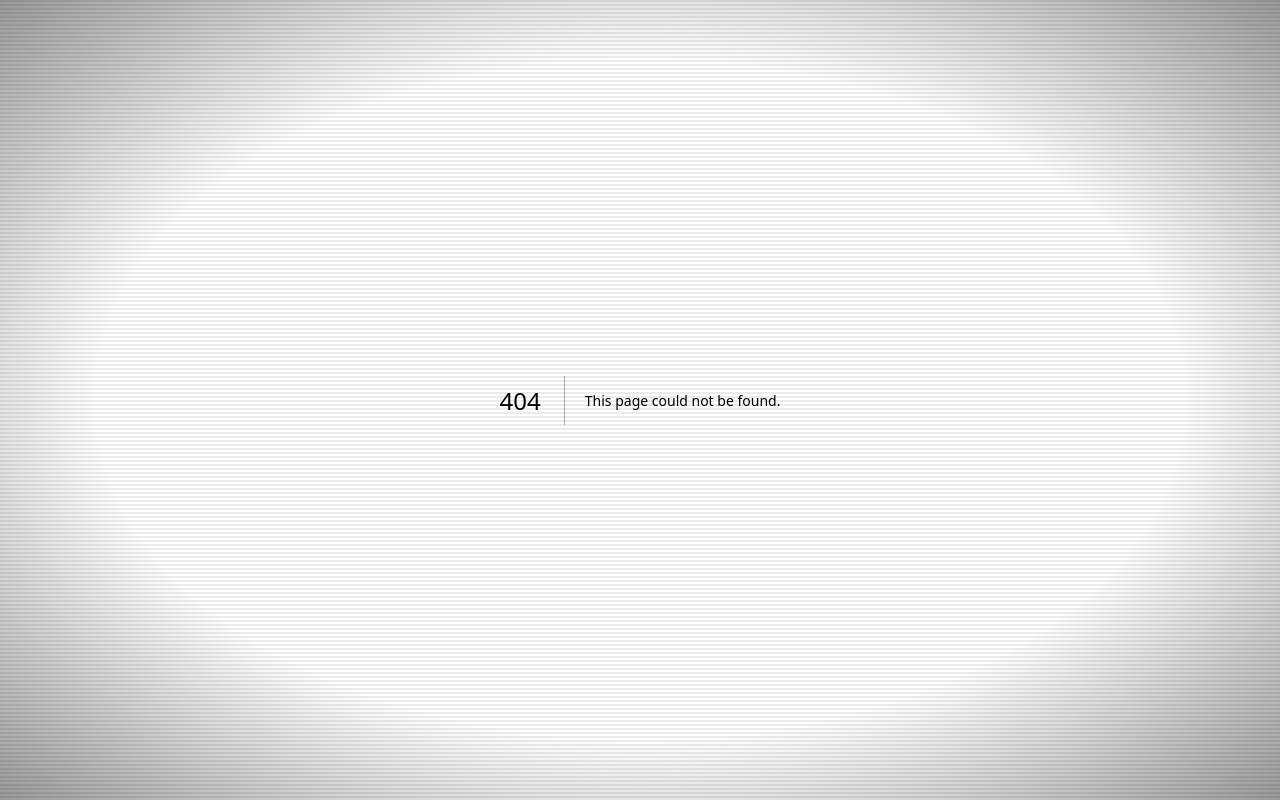
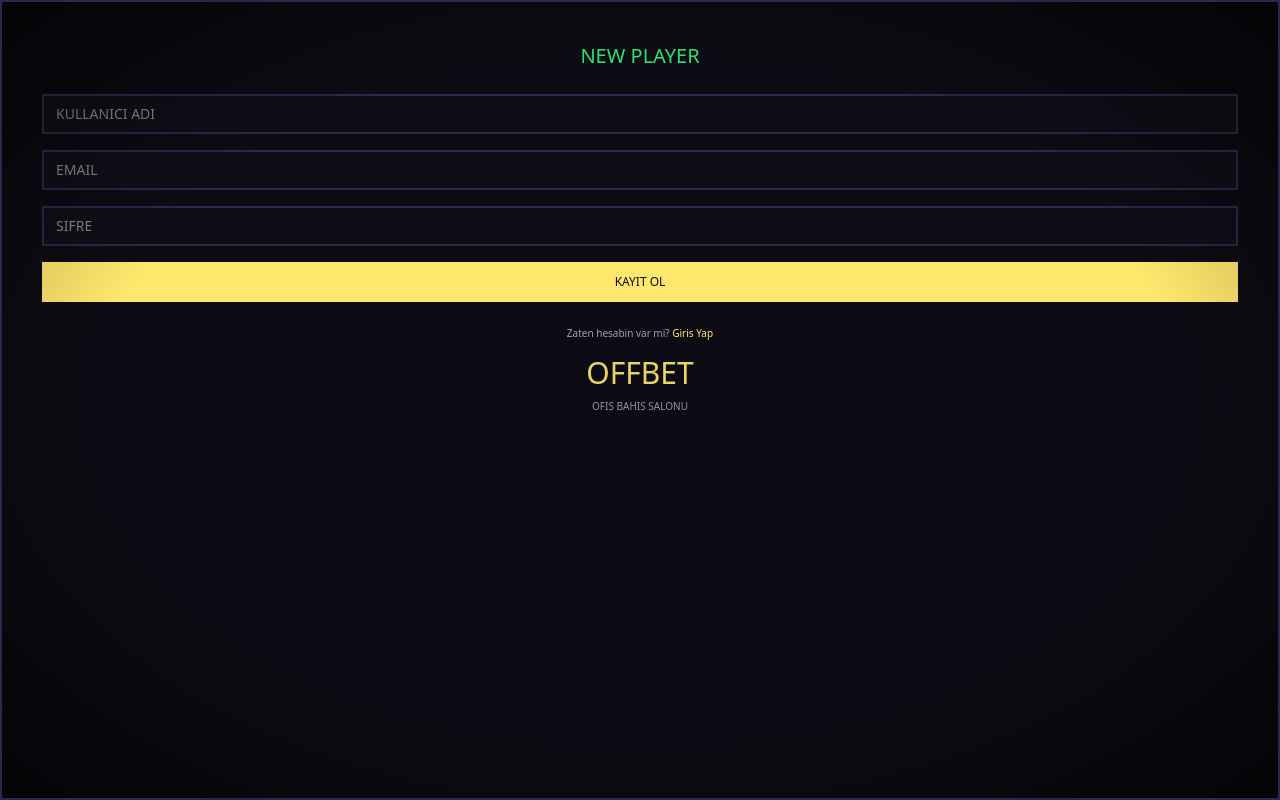
Before and after one commit to kerem84/offbet, a Next.js app: page /register in a window 1280 px wide. Before the commit this address had no page. Built offline with nearby package versions, Linux system fonts and the light colour scheme.

Commit message:
feat: add retro arcade login and register pages

```diff
--- /dev/null
+++ b/src/app/(auth)/layout.tsx
@@ -0,0 +1,13 @@
+export default function AuthLayout({ children }: { children: React.ReactNode }) {
+  return (
+    <div className="min-h-screen flex items-center justify-center bg-arcade-bg p-4">
+      <div className="w-full max-w-md">
+        <div className="text-center mb-8">
+          <h1 className="font-pixel text-3xl text-arcade-yellow mb-2">OFFBET</h1>
+          <p className="font-pixel text-[10px] text-arcade-muted">OFIS BAHIS SALONU</p>
+        </div>
+        {children}
+      </div>
+    </div>
+  );
+}
--- /dev/null
+++ b/src/app/(auth)/login/page.tsx
@@ -0,0 +1,83 @@
+"use client";
+
+import { useState } from "react";
+import Link from "next/link";
+import { useRouter } from "next/navigation";
+import { createClient } from "@/lib/supabase/client";
+import { PixelCard } from "@/components/ui/pixel-card";
+import { PixelInput } from "@/components/ui/pixel-input";
+import { PixelButton } from "@/components/ui/pixel-button";
+
+export default function LoginPage() {
+  const router = useRouter();
+  const [email, setEmail] = useState("");
+  const [password, setPassword] = useState("");
+  const [error, setError] = useState("");
+  const [loading, setLoading] = useState(false);
+
+  async function handleSubmit(e: React.FormEvent) {
+    e.preventDefault();
+    setError("");
+    setLoading(true);
+
+    const supabase = createClient();
+    const { error: authError } = await supabase.auth.signInWithPassword({
+      email,
+      password,
+    });
+
+    if (authError) {
+      setError(authError.message);
+      setLoading(false);
+      return;
+    }
+
+    router.push("/feed");
+    router.refresh();
+  }
+
+  return (
+    <PixelCard>
+      <div className="p-6">
+        <h2 className="font-pixel text-xl text-arcade-green mb-6 text-center">
+          INSERT COIN
+        </h2>
+
+        <form onSubmit={handleSubmit} className="space-y-4">
+          <PixelInput
+            type="email"
+            placeholder="EMAIL"
+            value={email}
+            onChange={(e) => setEmail(e.target.value)}
+            required
+          />
+
+          <PixelInput
+            type="password"
+            placeholder="SIFRE"
+            value={password}
+            onChange={(e) => setPassword(e.target.value)}
+            required
+          />
+
+          {error && (
+            <p className="font-pixel text-[10px] text-arcade-red text-center">
+              {error}
+            </p>
+          )}
+
+          <PixelButton type="submit" className="w-full" disabled={loading}>
+            {loading ? "YUKLENIYOR..." : "GIRIS YAP"}
+          </PixelButton>
+        </form>
+
+        <p className="font-pixel text-[10px] text-arcade-muted text-center mt-6">
+          Hesabin yok mu?{" "}
+          <Link href="/register" className="text-arcade-yellow hover:underline">
+            Kayit Ol
+          </Link>
+        </p>
+      </div>
+    </PixelCard>
+  );
+}
--- /dev/null
+++ b/src/app/(auth)/register/page.tsx
@@ -0,0 +1,95 @@
+"use client";
+
+import { useState } from "react";
+import Link from "next/link";
+import { useRouter } from "next/navigation";
+import { createClient } from "@/lib/supabase/client";
+import { PixelCard } from "@/components/ui/pixel-card";
+import { PixelInput } from "@/components/ui/pixel-input";
+import { PixelButton } from "@/components/ui/pixel-button";
+
+export default function RegisterPage() {
+  const router = useRouter();
+  const [username, setUsername] = useState("");
+  const [email, setEmail] = useState("");
+  const [password, setPassword] = useState("");
+  const [error, setError] = useState("");
+  const [loading, setLoading] = useState(false);
+
+  async function handleSubmit(e: React.FormEvent) {
+    e.preventDefault();
+    setError("");
+    setLoading(true);
+
+    const supabase = createClient();
+    const { error: authError } = await supabase.auth.signUp({
+      email,
+      password,
+      options: {
+        data: { username },
+      },
+    });
+
+    if (authError) {
+      setError(authError.message);
+      setLoading(false);
+      return;
+    }
+
+    router.push("/feed");
+  }
+
+  return (
+    <PixelCard>
+      <div className="p-6">
+        <h2 className="font-pixel text-xl text-arcade-green mb-6 text-center">
+          NEW PLAYER
+        </h2>
+
+        <form onSubmit={handleSubmit} className="space-y-4">
+          <PixelInput
+            type="text"
+            placeholder="KULLANICI ADI"
+            value={username}
+            onChange={(e) => setUsername(e.target.value)}
+            required
+          />
+
+          <PixelInput
+            type="email"
+            placeholder="EMAIL"
+            value={email}
+            onChange={(e) => setEmail(e.target.value)}
+            required
+          />
+
+          <PixelInput
+            type="password"
+            placeholder="SIFRE"
+            value={password}
+            onChange={(e) => setPassword(e.target.value)}
+            minLength={6}
+            required
+          />
+
+          {error && (
+            <p className="font-pixel text-[10px] text-arcade-red text-center">
+              {error}
+            </p>
+          )}
+
+          <PixelButton type="submit" className="w-full" disabled={loading}>
+            {loading ? "YUKLENIYOR..." : "KAYIT OL"}
+          </PixelButton>
+        </form>
+
+        <p className="font-pixel text-[10px] text-arcade-muted text-center mt-6">
+          Zaten hesabin var mi?{" "}
+          <Link href="/login" className="text-arcade-yellow hover:underline">
+            Giris Yap
+          </Link>
+        </p>
+      </div>
+    </PixelCard>
+  );
+}
```
